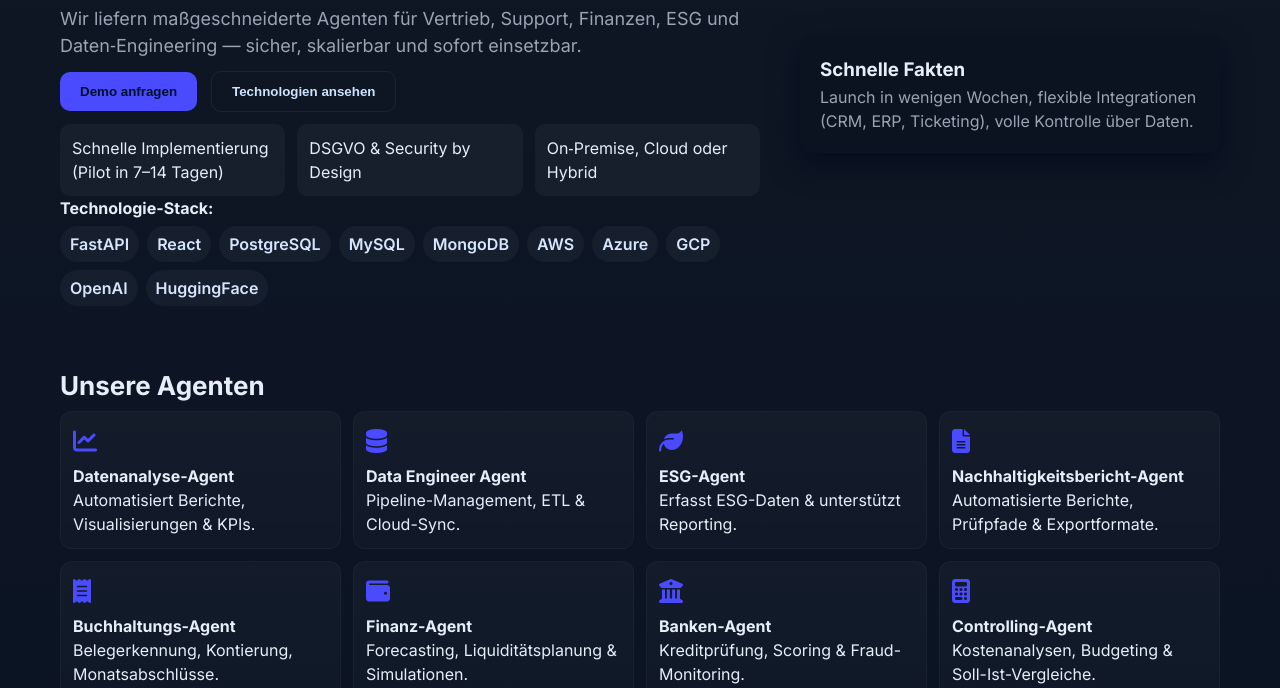
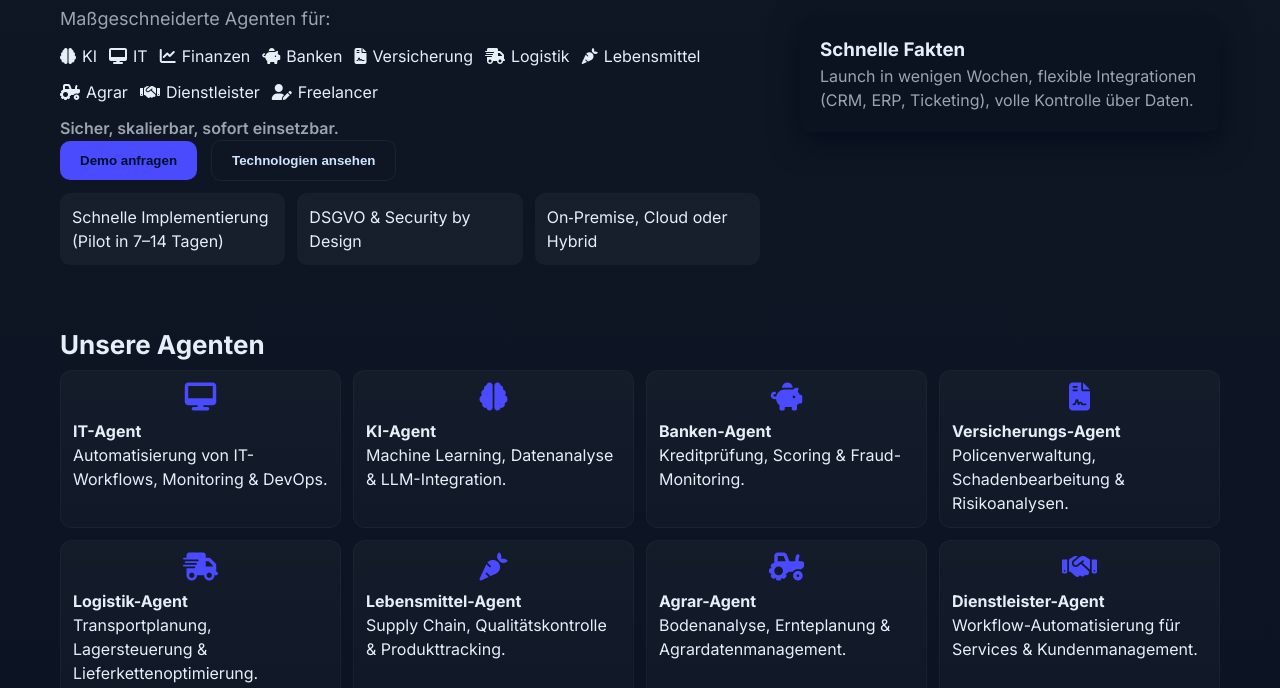
Before and after one commit to souldest/AI-Agenten-Solutions, a plain HTML site: page index.html in a window 1280 px wide. Shown: the part 297-985 px from the top of the page. Drawn offline with Linux system fonts and the light colour scheme.

Commit message:
Update index.html

```diff
--- a/index.html
+++ b/index.html
@@ -1,3 +1,4 @@
+
 <!DOCTYPE html>
 <html lang="de">
 <head>
@@ -8,12 +9,42 @@
 <link rel="stylesheet" href="https://cdnjs.cloudflare.com/ajax/libs/font-awesome/6.4.0/css/all.min.css">
 <link href="https://fonts.googleapis.com/css2?family=Inter:wght@400;600;700&display=swap" rel="stylesheet">
 <style>
-:root{--bg:#0f1724;--card:#0b1220;--accent:#4a4aff;--muted:#9aa4b2;--glass: rgba(255,255,255,0.04);}
+:root{
+  --bg:#0f1724;
+  --card:#0b1220;
+  --accent:#4a4aff;
+  --muted:#9aa4b2;
+  --glass: rgba(255,255,255,0.04);
+}
 *{box-sizing:border-box;margin:0;padding:0;}
-body{font-family:Inter,Arial,sans-serif;background:linear-gradient(180deg,var(--bg),#071023);color:#e6eef8;line-height:1.5;}
-header{position:sticky;top:0;background:rgba(5,8,15,0.6);backdrop-filter: blur(6px);display:flex;justify-content:space-between;align-items:center;padding:18px 28px;z-index:1000;}
+body{
+  font-family:Inter,Arial,sans-serif;
+  background:linear-gradient(180deg,var(--bg),#071023);
+  color:#e6eef8;
+  line-height:1.5;
+}
+header{
+  position:sticky;
+  top:0;
+  background:rgba(5,8,15,0.6);
+  backdrop-filter: blur(6px);
+  display:flex;
+  justify-content:space-between;
+  align-items:center;
+  padding:18px 28px;
+  z-index:1000;
+}
 .brand{display:flex;align-items:center;gap:12px;}
-.logo{width:44px;height:44px;border-radius:10px;background:linear-gradient(90deg,var(--accent),#6a6aff);display:flex;align-items:center;justify-content:center;font-weight:700;}
+.logo{
+  width:44px;
+  height:44px;
+  border-radius:10px;
+  background:linear-gradient(90deg,var(--accent),#6a6aff);
+  display:flex;
+  align-items:center;
+  justify-content:center;
+  font-weight:700;
+}
 nav a{color:#cfe3ff;margin-left:18px;text-decoration:none;font-weight:600;}
 .container{max-width:1200px;margin:0 auto;padding:40px 20px;}
 #hero{display:grid;grid-template-columns:1fr 420px;gap:40px;align-items:center;padding:60px 0;}
@@ -27,9 +58,29 @@ nav a{color:#cfe3ff;margin-left:18px;text-decoration:none;font-weight:600;}
 .feature{background:var(--glass);padding:12px;border-radius:10px;}
 section h2{font-size:26px;margin-bottom:6px;}
 .agents-grid{display:grid;grid-template-columns:repeat(auto-fit,minmax(240px,1fr));gap:12px;margin-top:6px;}
-.agent-card{background:linear-gradient(180deg, rgba(255,255,255,0.03), rgba(255,255,255,0.02));padding:12px;border-radius:12px;border:1px solid rgba(255,255,255,0.03);transition:transform .25s ease,box-shadow .25s ease;}
-.agent-card:hover{transform:translateY(-6px);box-shadow:0 12px 28px rgba(0,0,0,0.5);}
-.agent-icon{font-size:24px;color:var(--accent);margin-bottom:4px;}
+.agent-card{
+  background: linear-gradient(180deg, rgba(255,255,255,0.03), rgba(255,255,255,0.02));
+  padding:12px;
+  border-radius:12px;
+  border:1px solid rgba(255,255,255,0.03);
+  transition: transform 0.3s ease, box-shadow 0.3s ease;
+}
+.agent-card:hover{
+  transform: translateY(-8px) scale(1.03);
+  box-shadow:0 16px 32px rgba(0,0,0,0.6);
+}
+.agent-icon{
+  font-size:28px;
+  color:var(--accent);
+  margin-bottom:8px;
+  display:flex;
+  justify-content:center;
+  align-items:center;
+  transition: transform 0.3s ease;
+}
+.agent-card:hover .agent-icon{
+  transform: scale(1.15);
+}
 .badges{display:flex;flex-wrap:wrap;gap:8px;margin-top:6px;}
 .badge{background:rgba(255,255,255,0.04);padding:6px 10px;border-radius:999px;font-weight:600;color:#d7e6ff;}
 #kontakt form{display:grid;gap:8px;}
@@ -60,7 +111,21 @@ footer{padding:24px 20px;text-align:center;color:var(--muted);font-size:14px;mar
 <section id="hero">
   <div class="hero-left">
     <h1>Autonome KI-Agenten, die Ihr Business voranbringen</h1>
-    <p class="hero-lead">Wir liefern maßgeschneiderte Agenten für Vertrieb, Support, Finanzen, ESG und Daten‑Engineering — sicher, skalierbar und sofort einsetzbar.</p>
+    <p class="hero-lead">Maßgeschneiderte Agenten für:</p>
+    <div style="display:flex;flex-wrap:wrap;gap:12px;margin-top:6px;">
+      <div style="display:flex;align-items:center;gap:6px;"><i class="fas fa-brain"></i> KI</div>
+      <div style="display:flex;align-items:center;gap:6px;"><i class="fas fa-desktop"></i> IT</div>
+      <div style="display:flex;align-items:center;gap:6px;"><i class="fas fa-chart-line"></i> Finanzen</div>
+      <div style="display:flex;align-items:center;gap:6px;"><i class="fas fa-piggy-bank"></i> Banken</div>
+      <div style="display:flex;align-items:center;gap:6px;"><i class="fas fa-file-contract"></i> Versicherung</div>
+      <div style="display:flex;align-items:center;gap:6px;"><i class="fas fa-shipping-fast"></i> Logistik</div>
+      <div style="display:flex;align-items:center;gap:6px;"><i class="fas fa-carrot"></i> Lebensmittel</div>
+      <div style="display:flex;align-items:center;gap:6px;"><i class="fas fa-tractor"></i> Agrar</div>
+      <div style="display:flex;align-items:center;gap:6px;"><i class="fas fa-handshake"></i> Dienstleister</div>
+      <div style="display:flex;align-items:center;gap:6px;"><i class="fas fa-user-pen"></i> Freelancer</div>
+    </div>
+    <p style="margin-top:12px;color:var(--muted);font-weight:600;">Sicher, skalierbar, sofort einsetzbar.</p>
+
     <div class="cta-row">
       <button class="btn" onclick="document.getElementById('kontakt').scrollIntoView()">Demo anfragen</button>
       <button class="btn secondary" onclick="window.location='#technologien'">Technologien ansehen</button>
@@ -69,21 +134,6 @@ footer{padding:24px 20px;text-align:center;color:var(--muted);font-size:14px;mar
       <div class="feature">Schnelle Implementierung (Pilot in 7–14 Tagen)</div>
       <div class="feature">DSGVO & Security by Design</div>
       <div class="feature">On‑Premise, Cloud oder Hybrid</div>
-    </div>
-    <div>
-      <strong>Technologie-Stack:</strong>
-      <div class="badges">
-        <div class="badge">FastAPI</div>
-        <div class="badge">React</div>
-        <div class="badge">PostgreSQL</div>
-        <div class="badge">MySQL</div>
-        <div class="badge">MongoDB</div>
-        <div class="badge">AWS</div>
-        <div class="badge">Azure</div>
-        <div class="badge">GCP</div>
-        <div class="badge">OpenAI</div>
-        <div class="badge">HuggingFace</div>
-      </div>
     </div>
   </div>
   <aside class="hero-right">
@@ -96,18 +146,15 @@ footer{padding:24px 20px;text-align:center;color:var(--muted);font-size:14px;mar
 <section id="agenten" class="section">
 <h2>Unsere Agenten</h2>
 <div class="agents-grid">
-  <div class="agent-card"><div class="agent-icon"><i class="fas fa-chart-line"></i></div><h4>Datenanalyse-Agent</h4><p>Automatisiert Berichte, Visualisierungen & KPIs.</p></div>
-  <div class="agent-card"><div class="agent-icon"><i class="fas fa-database"></i></div><h4>Data Engineer Agent</h4><p>Pipeline-Management, ETL & Cloud-Sync.</p></div>
-  <div class="agent-card"><div class="agent-icon"><i class="fas fa-leaf"></i></div><h4>ESG-Agent</h4><p>Erfasst ESG-Daten & unterstützt Reporting.</p></div>
-  <div class="agent-card"><div class="agent-icon"><i class="fas fa-file-alt"></i></div><h4>Nachhaltigkeitsbericht-Agent</h4><p>Automatisierte Berichte, Prüfpfade & Exportformate.</p></div>
-  <div class="agent-card"><div class="agent-icon"><i class="fas fa-receipt"></i></div><h4>Buchhaltungs-Agent</h4><p>Belegerkennung, Kontierung, Monatsabschlüsse.</p></div>
-  <div class="agent-card"><div class="agent-icon"><i class="fas fa-wallet"></i></div><h4>Finanz-Agent</h4><p>Forecasting, Liquiditätsplanung & Simulationen.</p></div>
-  <div class="agent-card"><div class="agent-icon"><i class="fas fa-university"></i></div><h4>Banken-Agent</h4><p>Kreditprüfung, Scoring & Fraud-Monitoring.</p></div>
-  <div class="agent-card"><div class="agent-icon"><i class="fas fa-calculator"></i></div><h4>Controlling-Agent</h4><p>Kostenanalysen, Budgeting & Soll-Ist-Vergleiche.</p></div>
-  <div class="agent-card"><div class="agent-icon"><i class="fas fa-headset"></i></div><h4>Support-Agent</h4><p>24/7 Kundenbetreuung, Tickettriage & Eskalation.</p></div>
-  <div class="agent-card"><div class="agent-icon"><i class="fas fa-bullhorn"></i></div><h4>Marketing-Agent</h4><p>Content, Ads & Social Media Automatisierung.</p></div>
-  <div class="agent-card"><div class="agent-icon"><i class="fas fa-people-arrows"></i></div><h4>Sales-Agent</h4><p>Prospecting, Outreach & Terminvereinbarung.</p></div>
-  <div class="agent-card"><div class="agent-icon"><i class="fas fa-users"></i></div><h4>CrewAI Team-Agenten</h4><p>Orchestrierte Agenten-Teams lösen komplexe Workflows.</p></div>
+  <div class="agent-card"><div class="agent-icon"><i class="fas fa-desktop"></i></div><h4>IT-Agent</h4><p>Automatisierung von IT-Workflows, Monitoring & DevOps.</p></div>
+  <div class="agent-card"><div class="agent-icon"><i class="fas fa-brain"></i></div><h4>KI-Agent</h4><p>Machine Learning, Datenanalyse & LLM-Integration.</p></div>
+  <div class="agent-card"><div class="agent-icon"><i class="fas fa-piggy-bank"></i></div><h4>Banken-Agent</h4><p>Kreditprüfung, Scoring & Fraud-Monitoring.</p></div>
+  <div class="agent-card"><div class="agent-icon"><i class="fas fa-file-contract"></i></div><h4>Versicherungs-Agent</h4><p>Policenverwaltung, Schadenbearbeitung & Risikoanalysen.</p></div>
+  <div class="agent-card"><div class="agent-icon"><i class="fas fa-shipping-fast"></i></div><h4>Logistik-Agent</h4><p>Transportplanung, Lagersteuerung & Lieferkettenoptimierung.</p></div>
+  <div class="agent-card"><div class="agent-icon"><i class="fas fa-carrot"></i></div><h4>Lebensmittel-Agent</h4><p>Supply Chain, Qualitätskontrolle & Produkttracking.</p></div>
+  <div class="agent-card"><div class="agent-icon"><i class="fas fa-tractor"></i></div><h4>Agrar-Agent</h4><p>Bodenanalyse, Ernteplanung & Agrardatenmanagement.</p></div>
+  <div class="agent-card"><div class="agent-icon"><i class="fas fa-handshake"></i></div><h4>Dienstleister-Agent</h4><p>Workflow-Automatisierung für Services & Kundenmanagement.</p></div>
+  <div class="agent-card"><div class="agent-icon"><i class="fas fa-user-pen"></i></div><h4>Freelancer-Agent</h4><p>Projektmanagement, Zeiterfassung & Aufgabenautomatisierung.</p></div>
 </div>
 <p style="margin-top:10px;color:var(--muted)"><strong>Für Hosting und Agenten bieten wir sichere Lösungen in SaaS, AWS, Azure und Google Cloud.</strong></p>
 </section>
@@ -119,7 +166,8 @@ footer{padding:24px 20px;text-align:center;color:var(--muted);font-size:14px;mar
   <div class="agent-card"><h4>Code & Backend</h4><p>Python (FastAPI), Node.js, REST/GraphQL, Docker, Kubernetes.</p></div>
   <div class="agent-card"><h4>Frontend & UX</h4><p>React, Next.js, Tailwind CSS, Responsive Design.</p></div>
   <div class="agent-card"><h4>No-Code / Automation</h4><p>ChatGPT, n8n, Make, AutoGen, Dify, MindStudio – schnelle Prototypen & Automationen.</p></div>
-  <div class="agent-card"><h4>LLM & Datenbanken</h4><p>Interne LLM-Plattform, PostgreSQL, MySQL, MariaDB, MongoDB, Oracle, Snowflake; Cloud-DBs auf AWS, Azure, GCP.</p></div>
+  <div class="agent-card"><h4>LLM / KI</h4><p>Interne LLM-Plattform, Fine-Tuning, Deployment eigener Modelle (Open-Source & Proprietär).</p></div>
+  <div class="agent-card"><h4>Datenbanken & Cloud</h4><p>PostgreSQL, MySQL, MariaDB, MongoDB, Oracle, Snowflake; Cloud-DBs auf AWS, Azure, GCP.</p></div>
 </div>
 </section>
 
@@ -165,7 +213,7 @@ footer{padding:24px 20px;text-align:center;color:var(--muted);font-size:14px;mar
 <!-- Impressum -->
 <section class="section">
 <h2>Impressum</h2>
-<p>AI Agents Solutions<br>Verantwortlich: Dr. Sigfried Weiss<br>Telefon: 0049 176/31591931<br>E-Mail: vertrieb@ai-agents-solutions.com<br>Steuernummer: 95 408 / 320 96</p>
+<p>AI Agents Solutions<br>Verantwortlich: Dr. Sigfried Weiss<br>Telefon: 0049 176/31591931<br>E-Mail: vertrieb@ai-agents-solutions.com<br>Steuernummer: 95 408 / 320 96<br>Finanzamt: Stuttgart II</p>
 </section>
 
 <!-- Datenschutz -->
```
